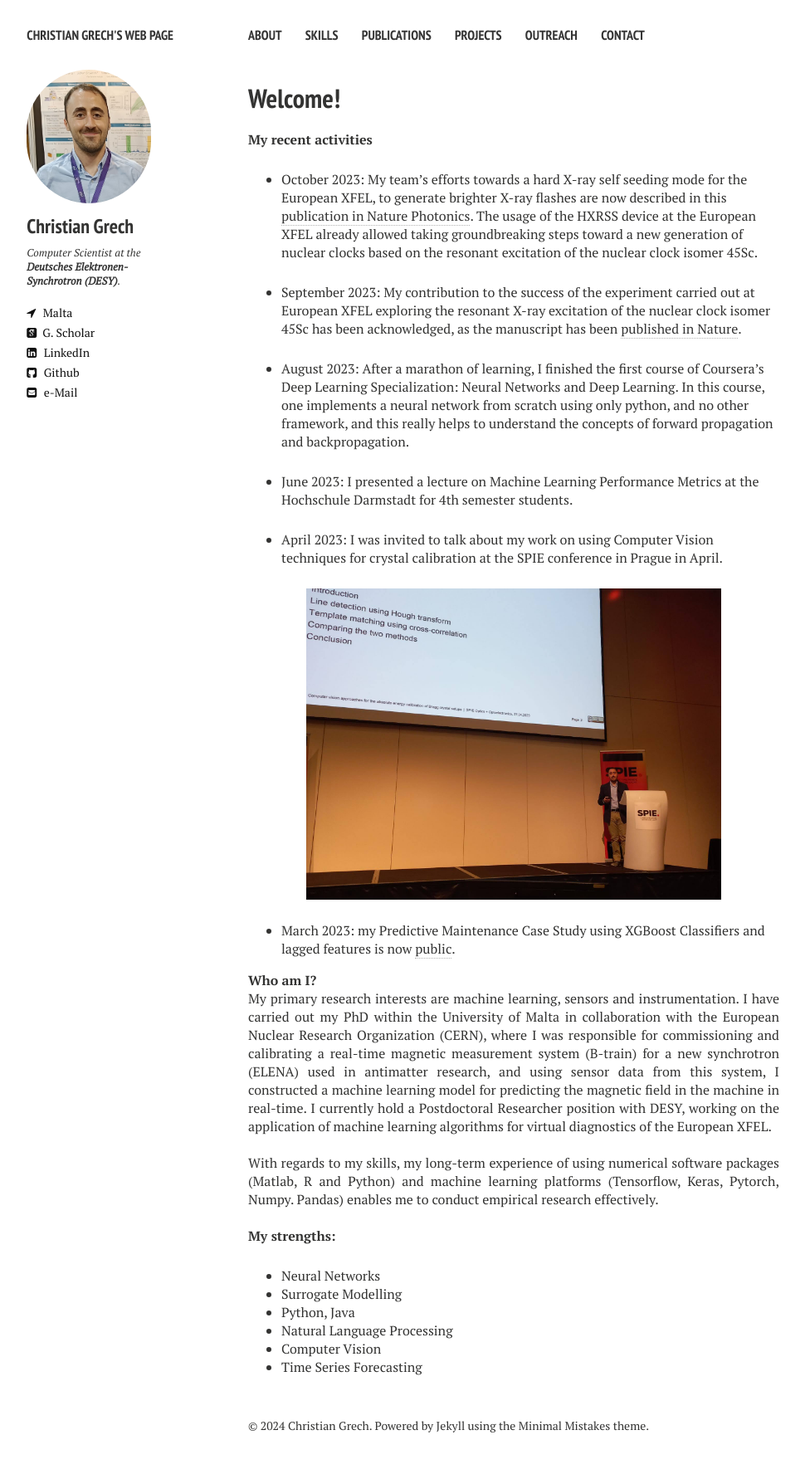
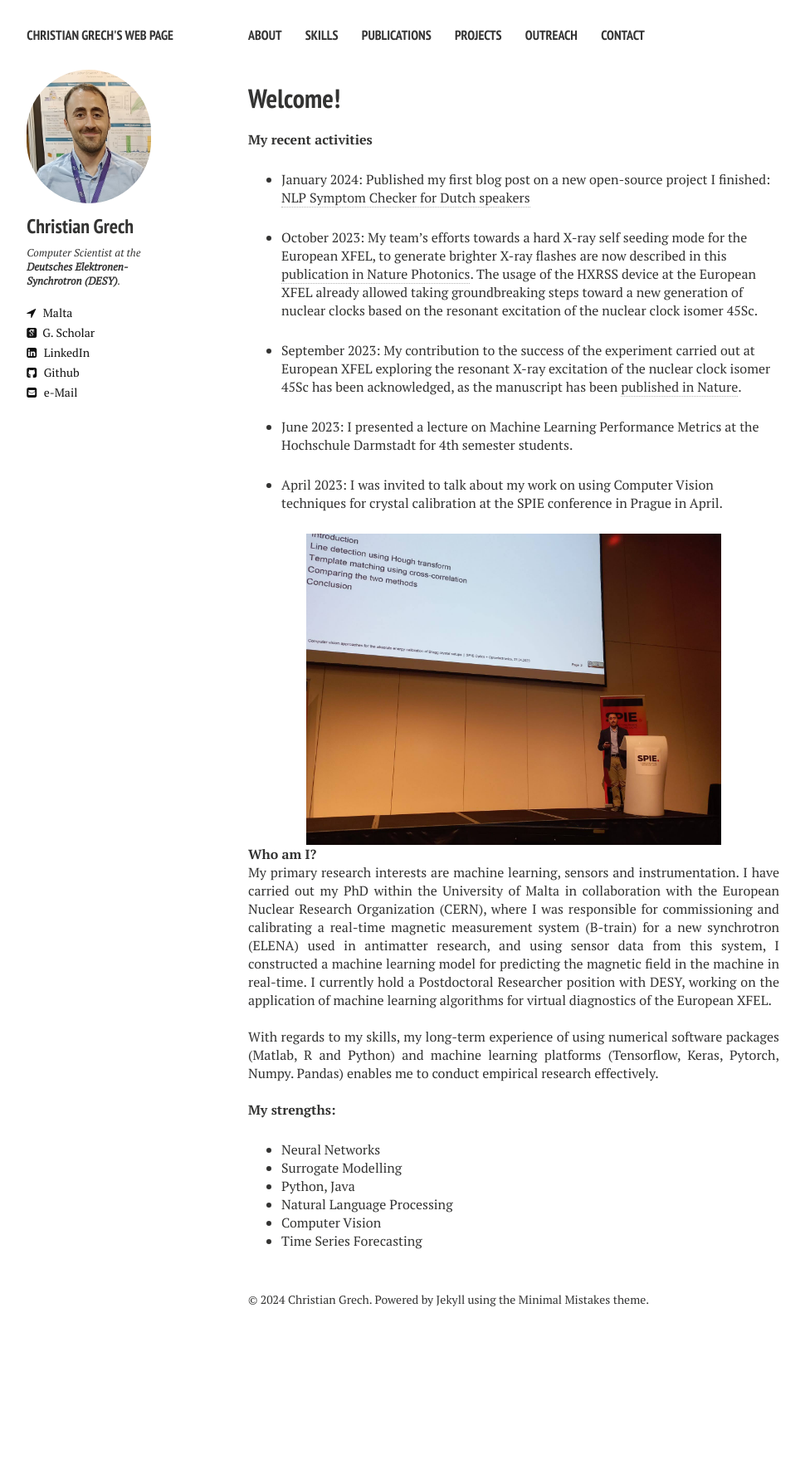
Before and after one commit to cgre23/cgre23.github.io, a Jekyll site: the page built from index.md, in a window 1280 px wide. Shown: the whole page at 83% size, without its empty margins (21-991 px from the left). Built offline with Jekyll 4.4.1, drawn with Linux system fonts in a browser that asks for light colours; nearby versions of some CDN libraries; after the commit the page ends 1624 px from its top, so only the background shows below that.

Commit message:
Update index.md

```diff
--- a/index.md
+++ b/index.md
@@ -7,13 +7,11 @@ image: banner1.png
 ---
 **My recent activities**
 
+* January 2024: Published my first blog post on a new open-source project I finished: [NLP Symptom Checker for Dutch speakers](https://christiangrech.medium.com/building-a-robust-dutch-nlp-symptom-checker-from-data-to-deployment-e389d874a247)
+
 * October 2023: My team's efforts towards a hard X-ray self seeding mode for the European XFEL, to generate brighter X-ray flashes are now described in this  [publication in Nature Photonics](https://www.nature.com/articles/s41566-023-01305-x). The usage of the HXRSS device at the European XFEL already allowed taking groundbreaking steps toward a new generation of nuclear clocks based on the resonant excitation of the nuclear clock isomer 45Sc. <br>
 
 * September 2023: My contribution to the success of the experiment carried out at European XFEL exploring the resonant X-ray excitation of the nuclear clock isomer 45Sc has been acknowledged, as the manuscript has been [published in Nature](https://www.nature.com/articles/s41586-023-06491-w). <br>
-
-* August 2023: After a marathon of learning, I finished the first course of Coursera's Deep Learning Specialization: Neural Networks and Deep Learning. In this course, one implements a neural network from scratch using only python, and no other framework, and this really helps to understand the concepts of forward propagation and backpropagation.
-
-
 
 * June 2023: I presented a lecture on Machine Learning Performance Metrics at the Hochschule Darmstadt for 4th semester students. <br>
 
@@ -23,7 +21,7 @@ image: banner1.png
   <img src="https://github.com/cgre23/cgre23.github.io/blob/master/images/spie_image.jpg?raw=true" width="500" title="Presenting my work at the SPIE Optics and Optoelectronics Conference in April.">
 </p>
 
-* March 2023: my Predictive Maintenance Case Study using XGBoost Classifiers and lagged features is now [public](https://www.kaggle.com/code/antimattermatters/using-xgboost-to-predict-supply-downtime/). <br>
+
 
 
 **Who am I?**
```
